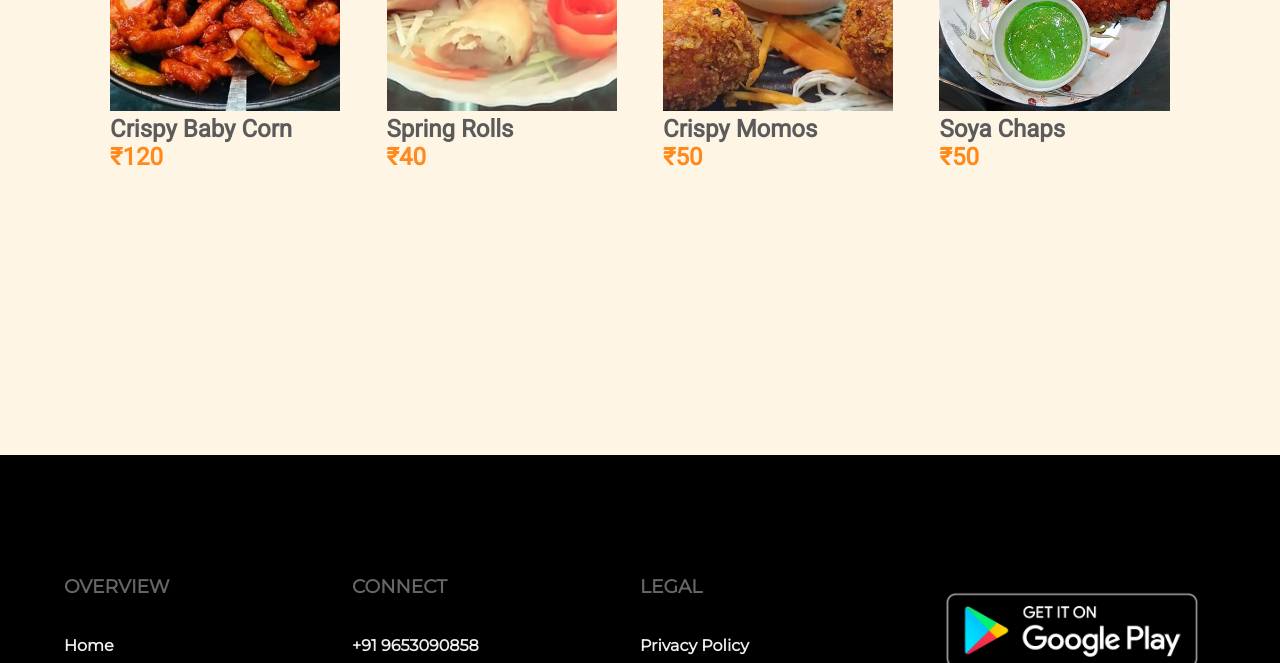
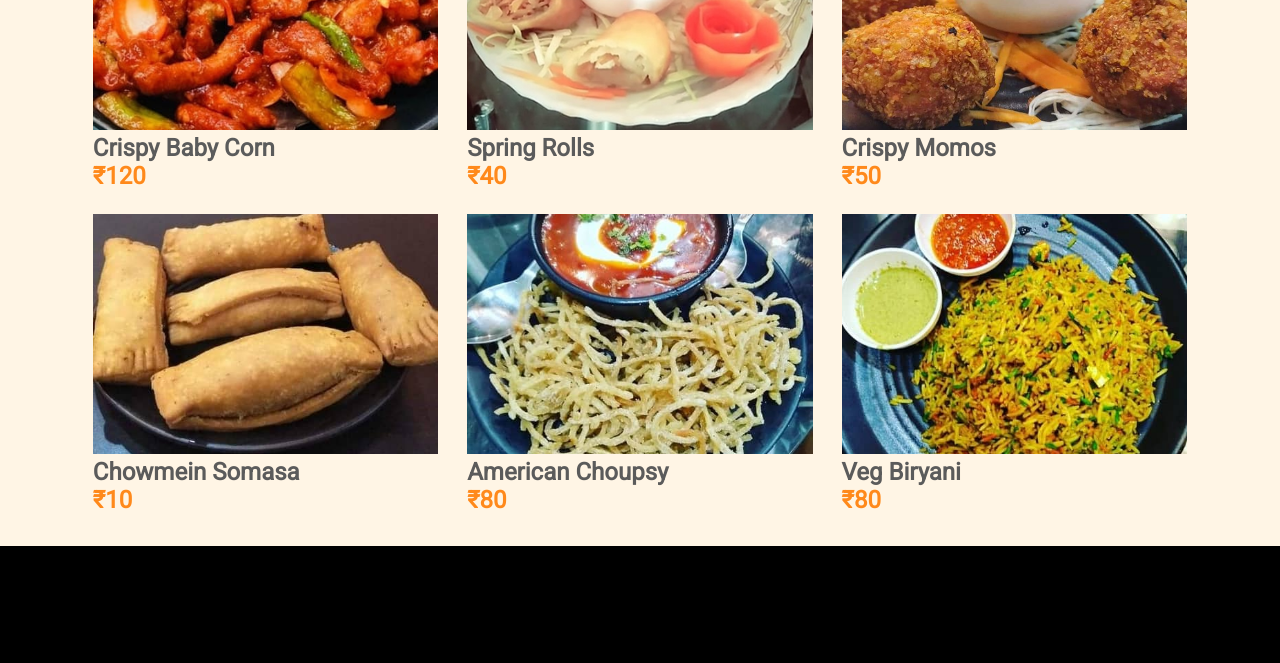
Before and after one commit to BullHoN/up63cafe_server, a website: page landing_page/index.html in a window 1280 px wide. Shown: the part 1810-2473 px from the top of the page. Drawn offline with Linux system fonts and the light colour scheme.

Commit message:
all specials

```diff
--- a/landing_page/index.html
+++ b/landing_page/index.html
@@ -118,9 +118,19 @@
                     <h1>₹50</h1>
                 </div>
                 <div class="card">
-                    <img src="/images/soyachap.png" alt="up63cafe soyachap">
-                    <h2>Soya Chaps</h2>
-                    <h1>₹50</h1>
+                    <img src="/images/chowmein_samosa.jpg" alt="up63cafe soyachap">
+                    <h2>Chowmein Somasa</h2>
+                    <h1>₹10</h1>
+                </div>
+                <div class="card">
+                    <img src="/images/choupsy.jpg" alt="up63cafe soyachap">
+                    <h2>American Choupsy</h2>
+                    <h1>₹80</h1>
+                </div>
+                <div class="card">
+                    <img src="/images/veg_biryani.jpg" alt="up63cafe soyachap">
+                    <h2>Veg Biryani</h2>
+                    <h1>₹80</h1>
                 </div>
             </div>
         </div>
@@ -138,7 +148,7 @@
             <div id="connect" class="footer-item">
                 <h3>CONNECT</h3>
                 <h4>+91 9653090858</h4>
-                <h4>+91 9794110044</h4>
+                <h4>+91 9794110044 ( For Technical )</h4>
                 <h4 style="font-size: 13px;">contact.up63cafe@gmail.com</h4>
                 <h4><a href="https://www.instagram.com/up63cafe/">Instagram</a></h4>
                 <h4><a href="https://www.facebook.com/UP63Cafe">Facebook</a></h4>
--- a/landing_page/styles.css
+++ b/landing_page/styles.css
@@ -126,7 +126,7 @@ html {
 
 #about {
     width: 100%;
-    height: 90vh;
+    /*height: auto;*/
     font-family: 'Roboto', sans-serif;
 }
 
@@ -160,7 +160,8 @@ html {
 
 #menu {
     background: #FFF5E5;
-    height: 90vh;
+    height: auto;
+    padding-bottom: 32px;
 }
 
 #menu > h1 {
@@ -168,15 +169,17 @@ html {
 }
 
 #card-group {
-    margin-top: 55px;
+    margin-top: 12px;
     display: flex;
+    flex-wrap: wrap;
     justify-content: space-evenly;
 }
 
 .card {
+    margin-top: 24px;
     font-family: 'Roboto', sans-serif;
     color: #5B5B5B;
-    width:20%;
+    width:30%;
 }
 
 .card > img {
```
